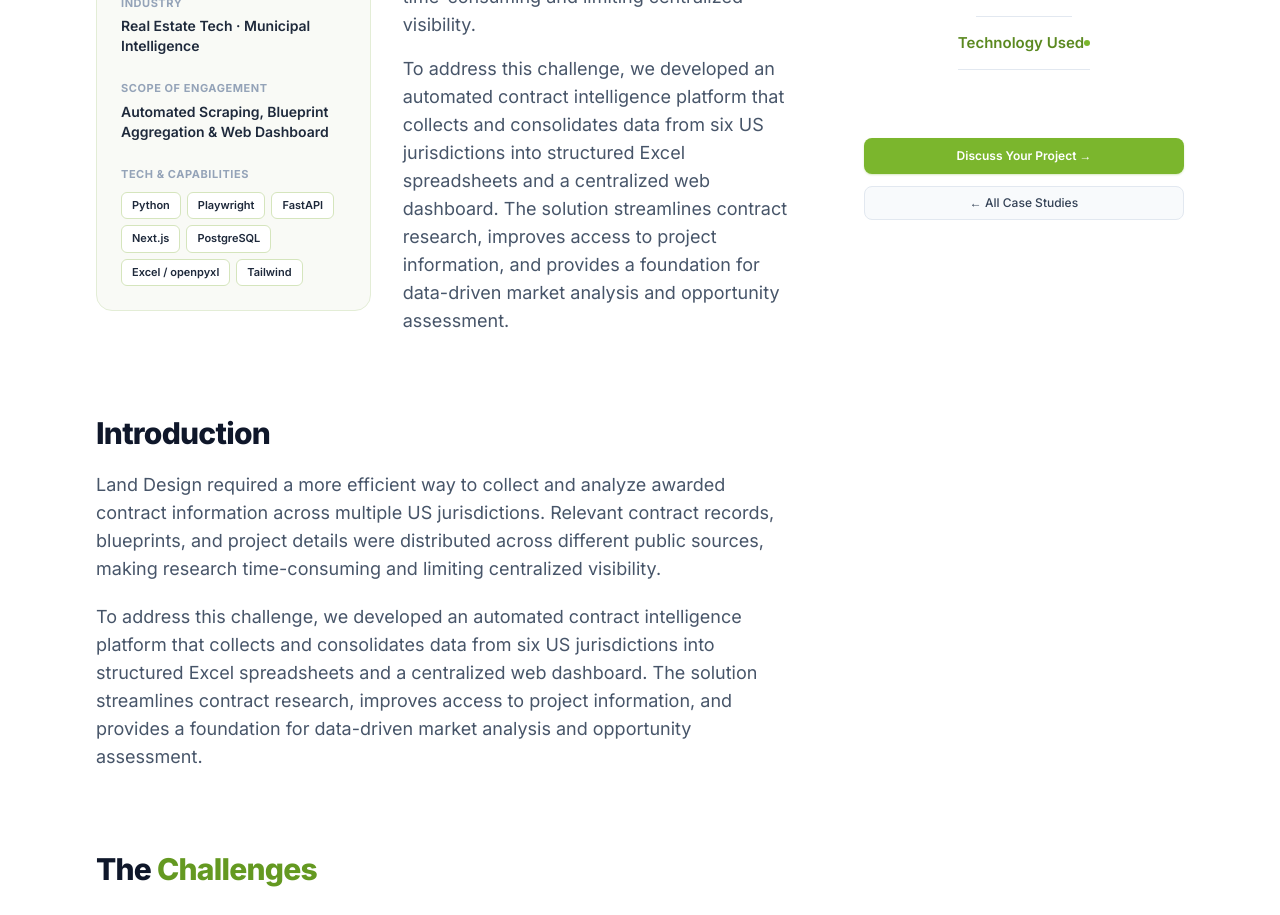
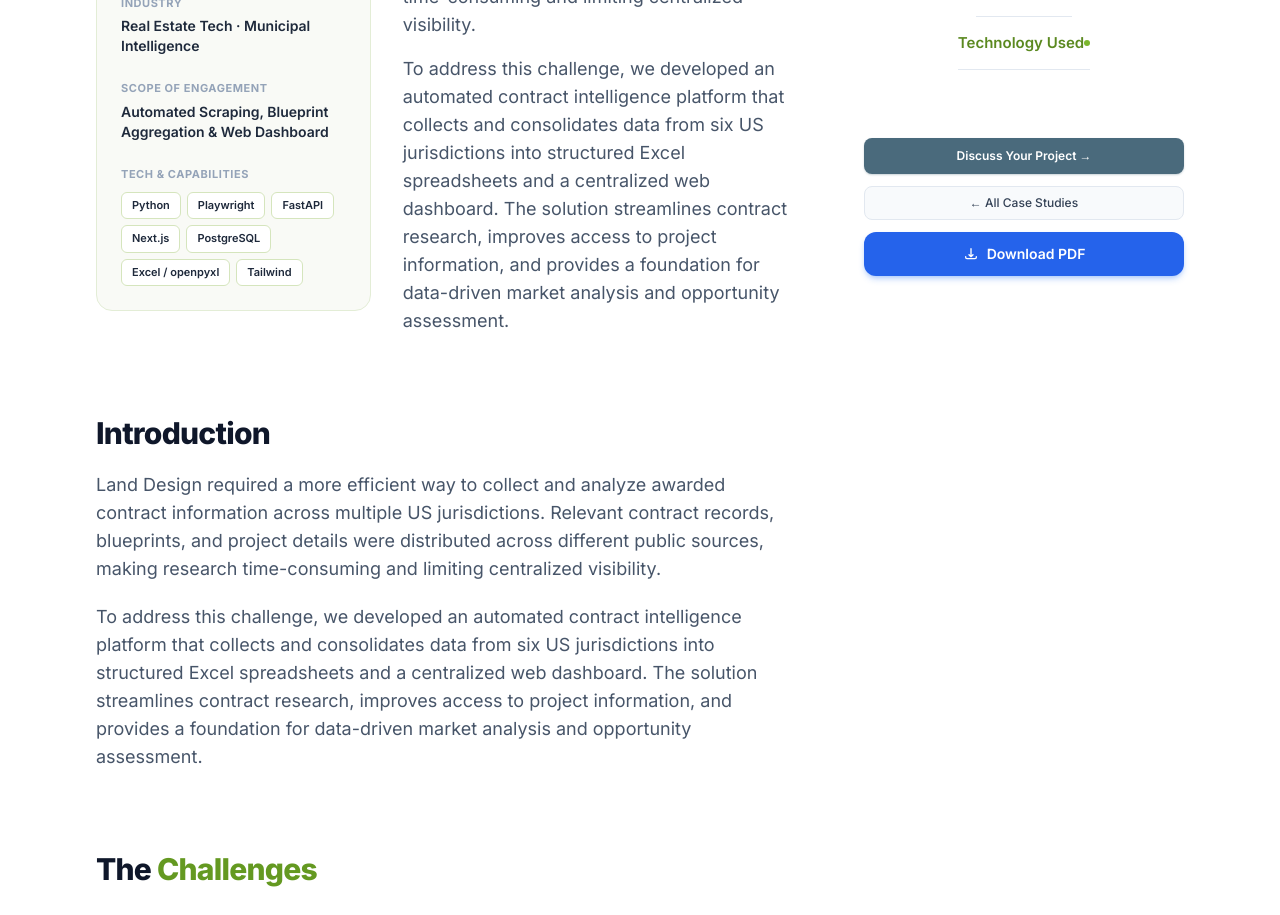
Before and after one commit to uzairr/after-concept-website, a Next.js app: page /case-studies/landdesign in a window 1280 px wide. Shown: the part 1240-2155 px from the top of the page. Built offline with nearby package versions, Linux system fonts and the light colour scheme.

Commit message:
feat: Add PDF download button and attach LandDesign case study PDF

```diff
--- a/app/case-studies/landdesign/page.tsx
+++ b/app/case-studies/landdesign/page.tsx
@@ -616,7 +616,7 @@ export default function LandDesignCaseStudy() {
                 <div className="mt-8 pt-4 flex flex-col space-y-3">
                   <Link
                     href="/#contact"
-                    className="inline-flex items-center justify-center w-full px-4 py-2.5 rounded-lg bg-[#7BB62D] hover:bg-[#6BA126] text-white font-semibold text-xs transition-colors shadow-sm shadow-[#7BB62D]/30 active:translate-y-0.5"
+                    className="inline-flex items-center justify-center w-full px-4 py-2.5 rounded-lg bg-[#4A6A7C] hover:bg-[#3B5767] text-white font-semibold text-xs transition-colors shadow-sm shadow-[#4A6A7C]/30 active:translate-y-0.5"
                   >
                     Discuss Your Project →
                   </Link>
@@ -626,6 +626,18 @@ export default function LandDesignCaseStudy() {
                   >
                     ← All Case Studies
                   </Link>
+                  <a
+                    href="/pdfs/landdesign-case-study.pdf"
+                    download="LandDesign-Intelligence-App-Case-Study.pdf"
+                    target="_blank"
+                    rel="noopener noreferrer"
+                    className="inline-flex items-center justify-center gap-2 w-full px-4 py-3 rounded-xl bg-[#2563EB] hover:bg-[#1D4ED8] text-white font-semibold text-xs sm:text-sm transition-all shadow-md shadow-blue-500/30 active:translate-y-0.5"
+                  >
+                    <svg className="w-4 h-4 text-white shrink-0" fill="none" viewBox="0 0 24 24" stroke="currentColor" strokeWidth={2}>
+                      <path strokeLinecap="round" strokeLinejoin="round" d="M4 16v1a2 2 0 002 2h12a2 2 0 002-2v-1M12 4v12m0 0l-3-3m3 3l3-3" />
+                    </svg>
+                    Download PDF
+                  </a>
                 </div>
 
               </div>
```
Also changed, not shown: 2 other files (tests, documents, lock files or other folders).
